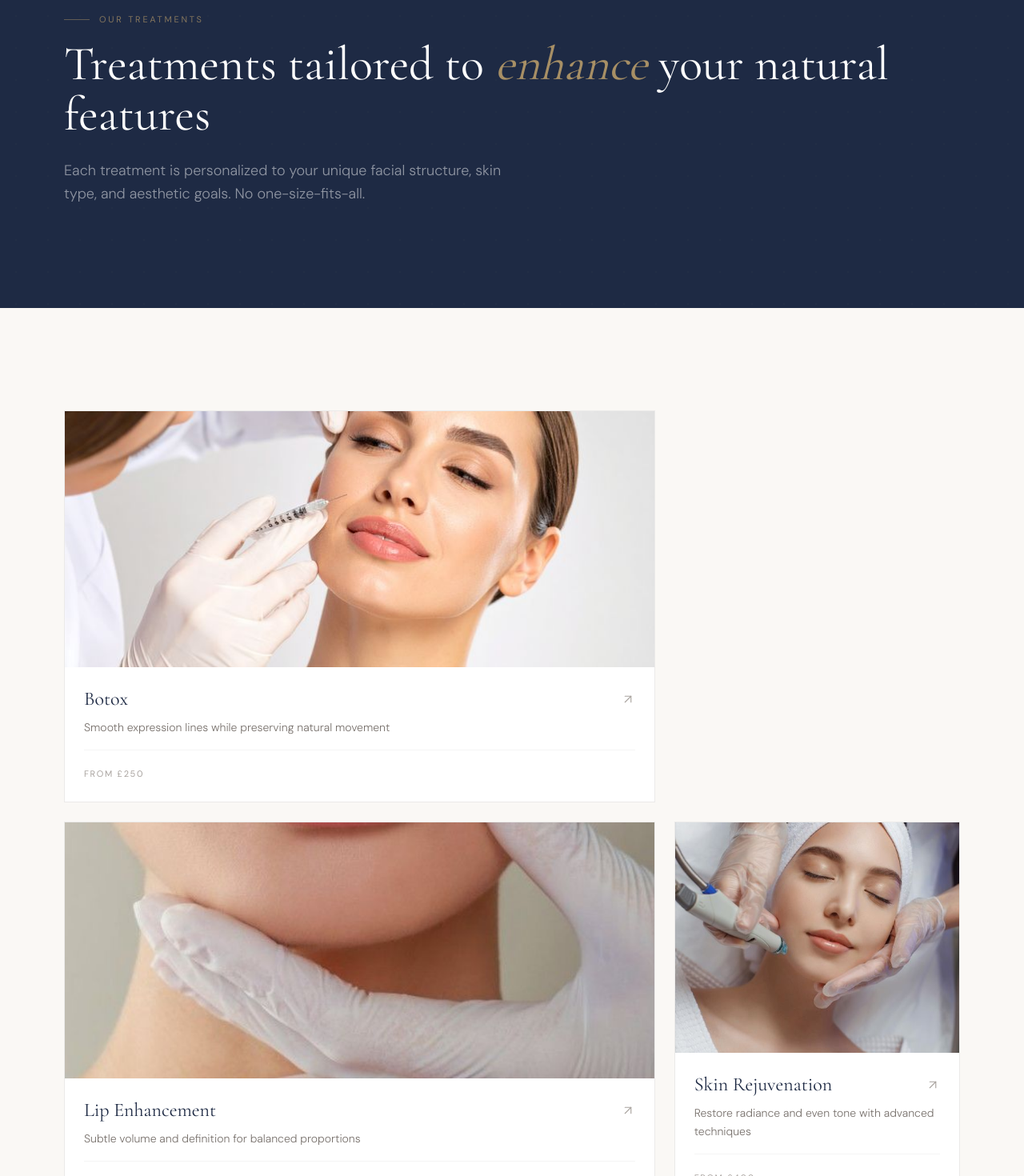
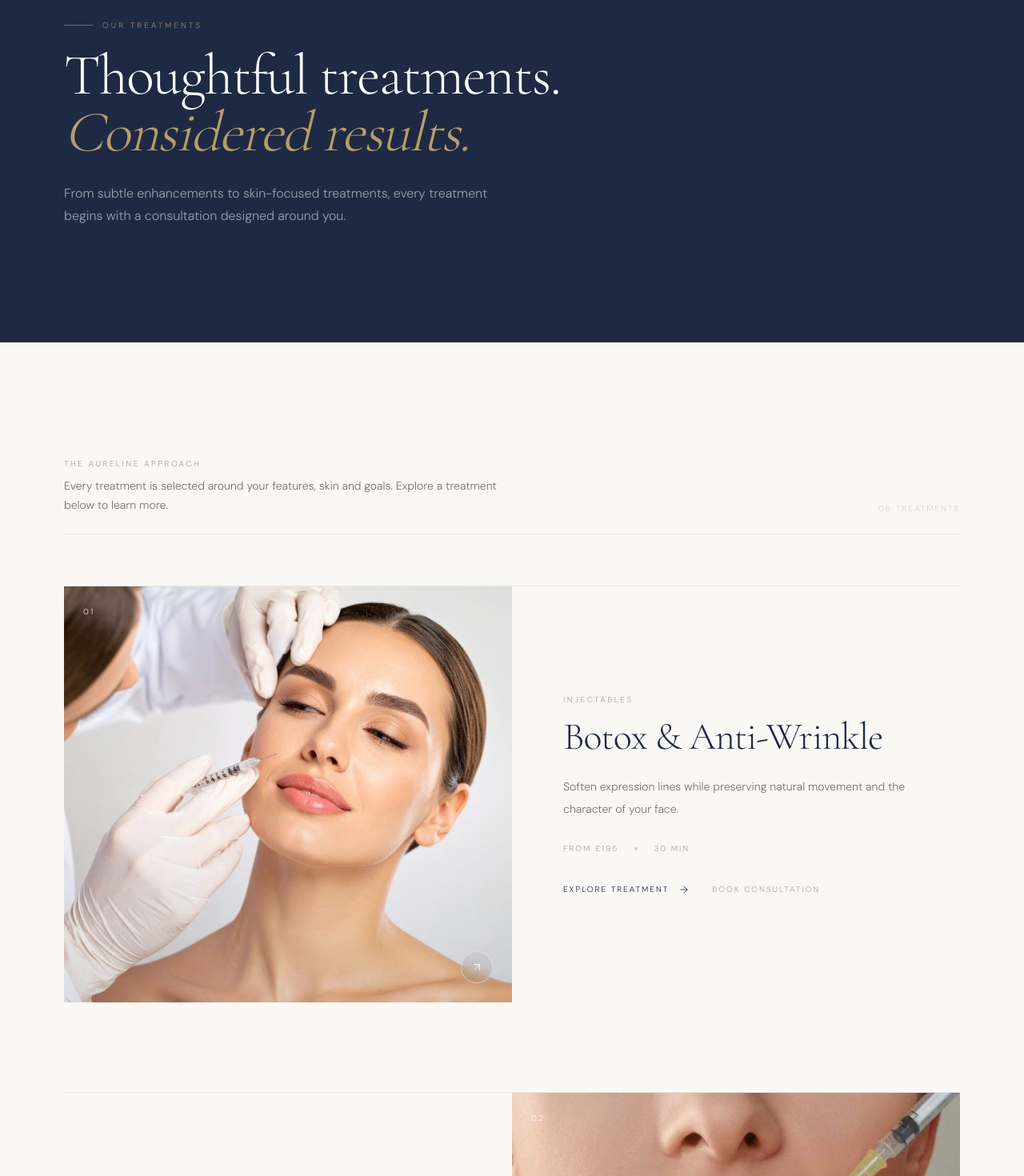
Before and after one commit to primyst/aureline, a Next.js app in the folder my-app/: page /treatments in a window 1280 px wide. Shown: the part 120-1590 px from the top of the page at 80% size. Built offline with nearby package versions, Linux system fonts and the light colour scheme.

Commit message:
Redesign treatments index with Aureline UI and working slugs

```diff
--- a/my-app/app/treatments/page.tsx
+++ b/my-app/app/treatments/page.tsx
@@ -1,181 +1,226 @@
 "use client";
 
-import React from "react";
 import Link from "next/link";
 import { motion } from "framer-motion";
-import { ArrowUpRight } from "lucide-react";
+import { ArrowRight, ArrowUpRight } from "lucide-react";
 
-interface Treatment {
-  slug: string;
-  title: string;
-  description: string;
-  priceFrom: number;
-  image: string;
-  size: "large" | "medium" | "standard";
-}
-
-const treatments: Treatment[] = [
+const treatments = [
   {
     slug: "botox",
-    title: "Botox",
-    description: "Smooth expression lines while preserving natural movement",
-    priceFrom: 250,
+    number: "01",
+    title: "Botox & Anti-Wrinkle",
+    category: "Injectables",
+    description:
+      "Soften expression lines while preserving natural movement and the character of your face.",
+    price: "From £195",
+    duration: "30 min",
     image: "/botox.jpg",
-    size: "large",
   },
   {
-    slug: "lip-fillers",
+    slug: "lip-enhancement",
+    number: "02",
     title: "Lip Enhancement",
-    description: "Subtle volume and definition for balanced proportions",
-    priceFrom: 350,
+    category: "Injectables",
+    description:
+      "Subtle volume, definition and balance, tailored to your natural proportions.",
+    price: "From £250",
+    duration: "45 min",
     image: "/lip.jpg",
-    size: "large",
   },
   {
     slug: "skin-rejuvenation",
+    number: "03",
     title: "Skin Rejuvenation",
-    description: "Restore radiance and even tone with advanced techniques",
-    priceFrom: 400,
+    category: "Skin",
+    description:
+      "Restore radiance and support a smoother, brighter and more even-looking complexion.",
+    price: "From £280",
+    duration: "60 min",
     image: "/skin.jpg",
-    size: "medium",
   },
   {
     slug: "prp-therapy",
+    number: "04",
     title: "PRP Therapy",
-    description: "Harness your body's own regenerative potential",
-    priceFrom: 450,
+    category: "Regenerative",
+    description:
+      "A regenerative approach using your own platelet-rich plasma to support skin renewal.",
+    price: "From £350",
+    duration: "75 min",
     image: "/prp.jpg",
-    size: "medium",
   },
   {
     slug: "facial-contouring",
+    number: "05",
     title: "Facial Contouring",
-    description: "Sculpted, balanced features with precision techniques",
-    priceFrom: 600,
+    category: "Injectables",
+    description:
+      "Refined definition and balance using a considered approach to facial structure.",
+    price: "From £320",
+    duration: "60 min",
     image: "/contouring.jpg",
-    size: "standard",
   },
   {
     slug: "chemical-peels",
+    number: "06",
     title: "Chemical Peels",
-    description: "Reveal fresh, renewed skin with clinical-grade solutions",
-    priceFrom: 200,
+    category: "Skin",
+    description:
+      "Clinical-grade peels selected to refine texture, brighten the complexion and support clearer-looking skin.",
+    price: "From £175",
+    duration: "45 min",
     image: "/peel.jpg",
-    size: "standard",
   },
 ];
 
-function TreatmentCard({
-  treatment,
-  index,
-}: {
-  treatment: Treatment;
-  index: number;
-}) {
-  const sizeClasses = {
-    large: "md:col-span-2 md:row-span-2",
-    medium: "md:col-span-1 md:row-span-2",
-    standard: "md:col-span-1 md:row-span-1",
-  };
-
-  const imageHeight = {
-    large: "h-64 md:h-80",
-    medium: "h-64 md:h-72",
-    standard: "h-48 md:h-56",
-  };
-
-  return (
-    <motion.div
-      initial={{ opacity: 0, y: 30 }}
-      whileInView={{ opacity: 1, y: 0 }}
-      viewport={{ once: true, margin: "-50px" }}
-      transition={{
-        duration: 0.7,
-        delay: index * 0.1,
-        ease: [0.25, 0.46, 0.45, 0.94],
-      }}
-      className={sizeClasses[treatment.size]}
-    >
-      <Link
-        href={`/treatments/${treatment.slug}`}
-        className="group block h-full border border-stone-200/80 bg-white transition-all duration-500 hover:border-[#C9A96E]/60"
-      >
-        <div className={`relative ${imageHeight[treatment.size]} overflow-hidden`}>
-          <div
-            className="absolute inset-0 bg-cover bg-center transition-transform duration-700 ease-out group-hover:scale-[1.03]"
-            style={{ backgroundImage: `url('${treatment.image}')` }}
-          />
-          <div className="absolute inset-0 bg-linear-to-t from-black/20 to-transparent opacity-0 group-hover:opacity-100 transition-opacity duration-500" />
-        </div>
-
-        <div className="p-5 md:p-6 flex flex-col justify-between">
-          <div>
-            <div className="flex items-center justify-between mb-2">
-              <h3 className="font-serif text-xl md:text-2xl text-[#1E2A44]">
-                {treatment.title}
-              </h3>
-              <ArrowUpRight
-                size={18}
-                strokeWidth={1.5}
-                className="text-stone-400 transition-all duration-300 group-hover:text-[#C9A96E] group-hover:translate-x-0.5 group-hover:-translate-y-0.5"
-              />
-            </div>
-            <p className="text-sm text-stone-500 font-sans font-light leading-relaxed">
-              {treatment.description}
-            </p>
-          </div>
-          <div className="mt-4 pt-4 border-t border-stone-100">
-            <span className="text-[11px] uppercase tracking-[0.15em] text-stone-400 font-sans">
-              From £{treatment.priceFrom}
-            </span>
-          </div>
-        </div>
-      </Link>
-    </motion.div>
-  );
-}
-
 export default function TreatmentsPage() {
   return (
-    <main className="bg-[#FAF8F5]">
+    <main className="bg-[#FAF8F5] text-stone-800">
       {/* Hero */}
-      <section className="relative bg-[#1E2A44] py-24 md:py-32">
+      <section className="relative overflow-hidden bg-[#1E2A44] py-24 md:py-32 lg:py-36">
         <div className="absolute inset-0 opacity-[0.03] bg-[radial-gradient(circle_at_center,_#C9A96E_1px,_transparent_1px)] bg-[length:40px_40px]" />
         <div className="relative z-10 mx-auto max-w-[1440px] px-6 md:px-12 lg:px-20">
           <motion.div
-            initial={{ opacity: 0, y: 30 }}
+            initial={{ opacity: 0, y: 24 }}
             animate={{ opacity: 1, y: 0 }}
-            transition={{ duration: 0.7 }}
+            transition={{ duration: 0.7, ease: [0.22, 1, 0.36, 1] }}
+            className="max-w-3xl"
           >
-            <span className="inline-flex items-center gap-3 text-[11px] uppercase tracking-[0.25em] text-[#C9A96E]/60 font-sans mb-4">
-              <span className="w-8 h-px bg-[#C9A96E]/40" />
+            <div className="mb-5 flex items-center gap-3 text-[10px] font-sans font-light uppercase tracking-[0.3em] text-[#C9A96E]/70">
+              <span className="h-px w-9 bg-[#C9A96E]/50" />
               Our Treatments
-            </span>
-            <h1 className="font-serif text-4xl md:text-5xl lg:text-6xl text-white leading-[1.05] mb-6">
-              Treatments tailored to{" "}
-              <span className="italic text-[#C9A96E]/80">enhance</span> your
-              natural features
+            </div>
+            <h1 className="font-serif text-5xl font-light leading-[0.98] tracking-[-0.02em] text-white md:text-6xl lg:text-7xl">
+              Thoughtful treatments.
+              <br />
+              <span className="italic text-[#C9A96E]/90">Considered results.</span>
             </h1>
-            <p className="text-white/50 font-sans font-light text-lg max-w-xl leading-relaxed">
-              Each treatment is personalized to your unique facial structure,
-              skin type, and aesthetic goals. No one-size-fits-all.
+            <p className="mt-7 max-w-xl font-sans text-sm font-light leading-7 text-white/55 md:text-base">
+              From subtle enhancements to skin-focused treatments, every treatment begins with a consultation designed around you.
             </p>
           </motion.div>
         </div>
       </section>
 
-      {/* Grid */}
-      <section className="py-24 md:py-32">
+      {/* Treatment catalogue */}
+      <section className="py-20 md:py-28 lg:py-36">
         <div className="mx-auto max-w-[1440px] px-6 md:px-12 lg:px-20">
-          <div className="grid grid-cols-1 md:grid-cols-3 gap-5 md:gap-6">
-            {treatments.map((treatment, index) => (
-              <TreatmentCard
-                key={treatment.slug}
-                treatment={treatment}
-                index={index}
-              />
-            ))}
+          <div className="mb-12 flex items-end justify-between gap-8 border-b border-stone-200 pb-6 md:mb-16">
+            <div>
+              <p className="mb-2 font-sans text-[10px] font-light uppercase tracking-[0.25em] text-stone-400">
+                The Aureline approach
+              </p>
+              <p className="max-w-xl font-sans text-sm font-light leading-6 text-stone-500">
+                Every treatment is selected around your features, skin and goals. Explore a treatment below to learn more.
+              </p>
+            </div>
+            <span className="hidden font-sans text-[10px] font-light uppercase tracking-[0.2em] text-stone-300 md:block">
+              06 Treatments
+            </span>
           </div>
+
+          <div className="space-y-20 md:space-y-28">
+            {treatments.map((treatment, index) => {
+              const reversed = index % 2 === 1;
+
+              return (
+                <motion.article
+                  key={treatment.slug}
+                  initial={{ opacity: 0, y: 28 }}
+                  whileInView={{ opacity: 1, y: 0 }}
+                  viewport={{ once: true, margin: "-80px" }}
+                  transition={{ duration: 0.65, ease: [0.22, 1, 0.36, 1] }}
+                  className="grid overflow-hidden border-t border-stone-200 pt-0 lg:grid-cols-2"
+                >
+                  <Link
+                    href={`/treatments/${treatment.slug}`}
+                    className={`group relative block aspect-[4/3] overflow-hidden bg-stone-100 lg:aspect-auto lg:min-h-[520px] ${
+                      reversed ? "lg:order-2" : ""
+                    }`}
+                  >
+                    <img
+                      src={treatment.image}
+                      alt={treatment.title}
+                      className="h-full w-full object-cover transition-transform duration-700 ease-out group-hover:scale-[1.035]"
+                    />
+                    <div className="absolute inset-0 bg-gradient-to-t from-[#1E2A44]/25 via-transparent to-transparent opacity-60" />
+                    <span className="absolute left-6 top-6 font-sans text-[10px] font-light tracking-[0.25em] text-white/80">
+                      {treatment.number}
+                    </span>
+                    <span className="absolute bottom-6 right-6 flex h-10 w-10 items-center justify-center rounded-full border border-white/40 bg-black/5 text-white backdrop-blur-sm transition-all duration-300 group-hover:bg-white group-hover:text-[#1E2A44]">
+                      <ArrowUpRight size={16} strokeWidth={1.4} />
+                    </span>
+                  </Link>
+
+                  <div
+                    className={`flex min-h-[420px] flex-col justify-center px-0 py-10 md:px-8 lg:px-16 lg:py-16 ${
+                      reversed ? "lg:order-1" : ""
+                    }`}
+                  >
+                    <p className="mb-4 font-sans text-[10px] font-light uppercase tracking-[0.25em] text-stone-400">
+                      {treatment.category}
+                    </p>
+                    <h2 className="font-serif text-4xl font-light leading-[0.98] tracking-[-0.02em] text-[#1E2A44] md:text-5xl">
+                      {treatment.title}
+                    </h2>
+                    <p className="mt-6 max-w-md font-sans text-sm font-light leading-7 text-stone-500">
+                      {treatment.description}
+                    </p>
+
+                    <div className="mt-7 flex items-center gap-5 font-sans text-[10px] font-light uppercase tracking-[0.2em] text-stone-400">
+                      <span>{treatment.price}</span>
+                      <span className="h-1 w-1 rounded-full bg-stone-300" />
+                      <span>{treatment.duration}</span>
+                    </div>
+
+                    <div className="mt-9 flex flex-wrap items-center gap-7">
+                      <Link
+                        href={`/treatments/${treatment.slug}`}
+                        className="group/link inline-flex items-center gap-3 font-sans text-[10px] font-light uppercase tracking-[0.2em] text-[#1E2A44]"
+                      >
+                        Explore treatment
+                        <ArrowRight
+                          size={14}
+                          strokeWidth={1.5}
+                          className="transition-transform duration-300 group-hover/link:translate-x-1"
+                        />
+                      </Link>
+                      <Link
+                        href="/consultation"
+                        className="font-sans text-[10px] font-light uppercase tracking-[0.2em] text-stone-400 transition-colors hover:text-[#1E2A44]"
+                      >
+                        Book consultation
+                      </Link>
+                    </div>
+                  </div>
+                </motion.article>
+              );
+            })}
+          </div>
+        </div>
+      </section>
+
+      {/* Consultation CTA */}
+      <section className="border-t border-stone-200 bg-[#F3F0EB] px-6 py-24 md:py-32 lg:px-16 lg:py-36">
+        <div className="mx-auto max-w-5xl text-center">
+          <p className="mb-5 font-sans text-[10px] font-light uppercase tracking-[0.3em] text-stone-400">
+            Not sure where to begin?
+          </p>
+          <h2 className="font-serif text-4xl font-light leading-none tracking-[-0.02em] text-[#1E2A44] md:text-6xl">
+            Every treatment begins
+            <br />
+            with a conversation.
+          </h2>
+          <p className="mx-auto mt-7 max-w-lg font-sans text-sm font-light leading-7 text-stone-500">
+            Tell us what you&apos;re looking to achieve and we&apos;ll help you find the right approach for you.
+          </p>
+          <Link
+            href="/consultation"
+            className="mt-9 inline-flex items-center gap-3 bg-[#1E2A44] px-8 py-4 font-sans text-[10px] font-light uppercase tracking-[0.22em] text-[#FAF8F5] transition-colors hover:bg-[#2A3957]"
+          >
+            Book a Consultation
+            <ArrowRight size={14} strokeWidth={1.5} />
+          </Link>
         </div>
       </section>
     </main>
```
